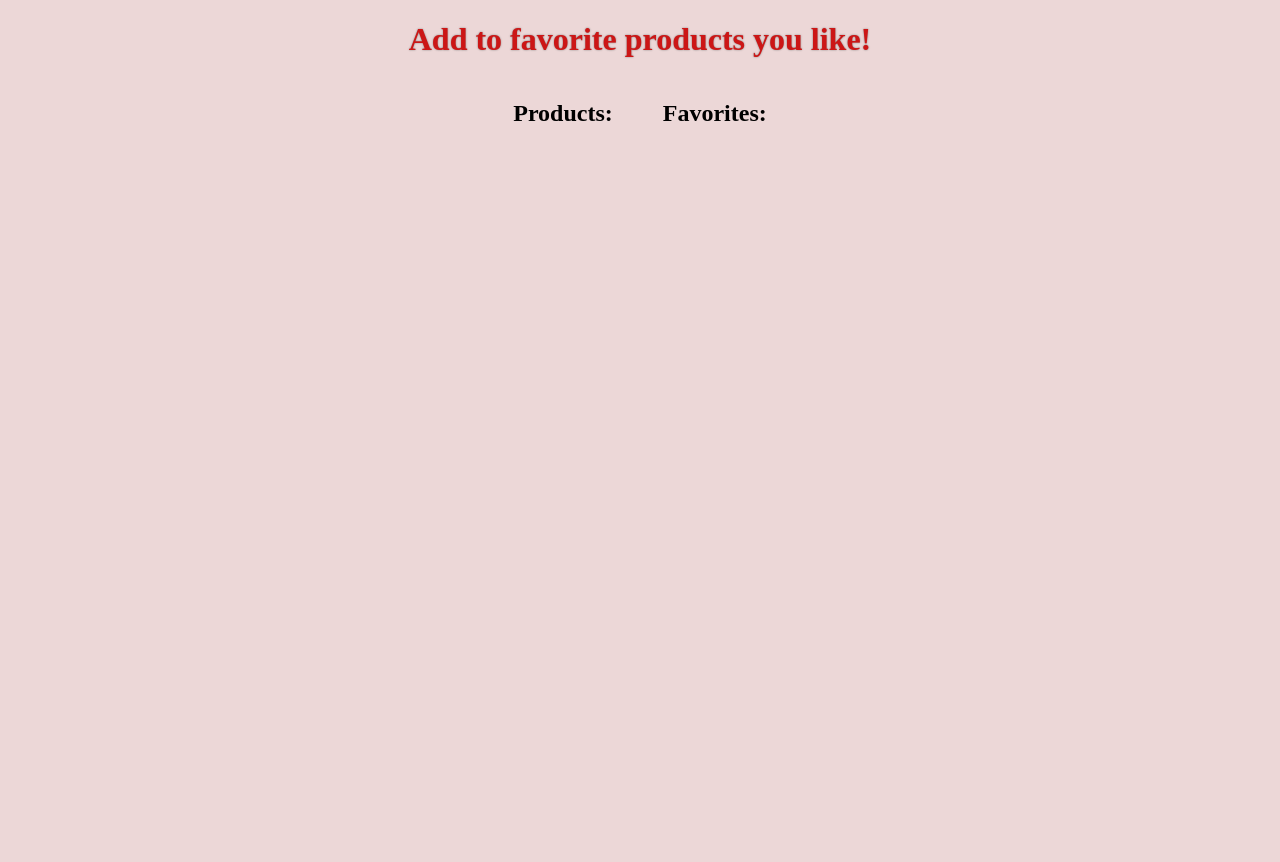
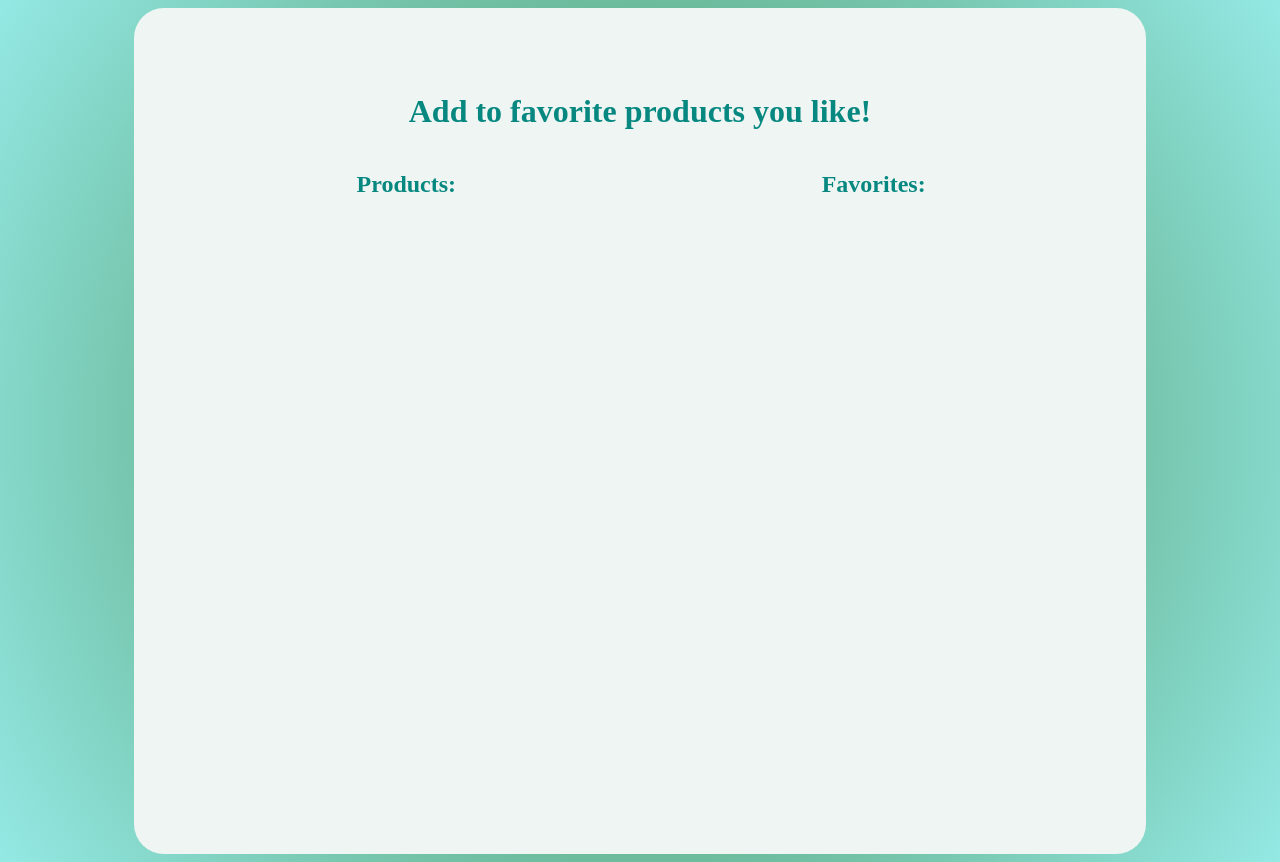
Before and after one commit to agnieszka-szczepanska/Project4-JS-add-to-favorites, a plain HTML site: page index.html in a window 1280 px wide. Before the commit the page ends 800 px from the top, so only its background shows below. Drawn offline with Linux system fonts and the light colour scheme; no server answers.

Commit message:
change styles

```diff
--- a/index.html
+++ b/index.html
@@ -11,13 +11,15 @@
 </head>
 
 <body>
-    <h1>Add to favorite products you like!</h1>
     <div class="wrapper">
-        <div class="products">
-            <h2>Products:</h2>
-        </div>
-        <div class="favorites">
-            <h2>Favotires</h2>
+        <h1>Add to favorite products you like!</h1>
+        <div class="contentWrapper">
+            <div class="products">
+                <h2>Products:</h2>
+            </div>
+            <div class="favorites">
+                <h2>Favotires</h2>
+            </div>
         </div>
     </div>
 </body>
--- a/style.css
+++ b/style.css
@@ -1,17 +1,29 @@
 body {
-  background-color: rgb(236, 215, 215);
+  background: rgb(204, 151, 245);
+  background: rgb(62, 131, 68);
+  background: radial-gradient(
+    circle,
+    rgba(62, 131, 68, 1) 0%,
+    rgba(148, 233, 229, 1) 100%
+  );
 }
-h1 {
+h1,
+h2 {
   text-align: center;
-  color: rgb(204, 22, 22);
-  text-shadow: 0px 0px 2px gray;
+  color: rgb(6, 136, 129);
 }
 .wrapper {
+  background-color: rgb(239, 245, 242);
+  max-width: 70%;
+  min-height: 90vh;
+  margin: 0 auto;
+  border-radius: 30px;
+  padding: 5%;
+}
+.contentWrapper {
   display: flex;
   justify-content: center;
   gap: 50px;
-  max-width: 80%;
-  margin: 0 auto;
 }
 li {
   display: flex;
@@ -20,11 +32,20 @@ li {
 }
 
 .products {
+  width: 50%;
 }
 .products li {
+  margin-top: 5px;
+  list-style: disc;
 }
 button {
   cursor: pointer;
+  background-color: rgb(6, 136, 129);
+  color: white;
+  padding: 3px;
+  border-radius: 5px;
+  border-color: transparent;
 }
 .favorites {
+  width: 50%;
 }
```
